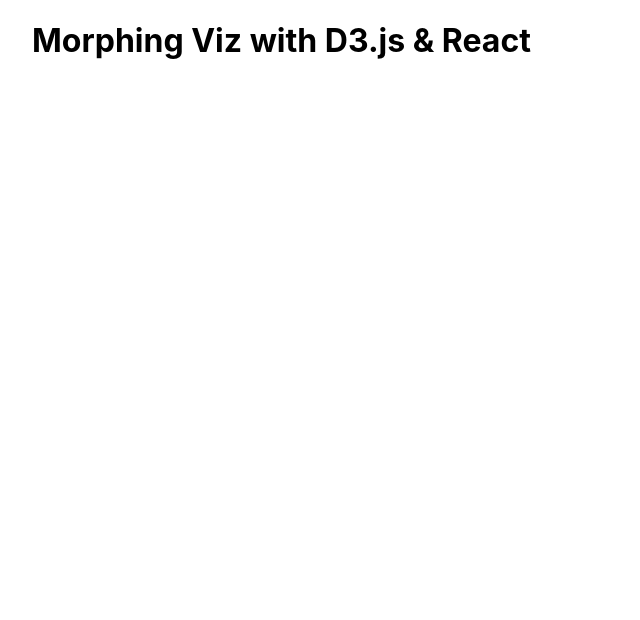
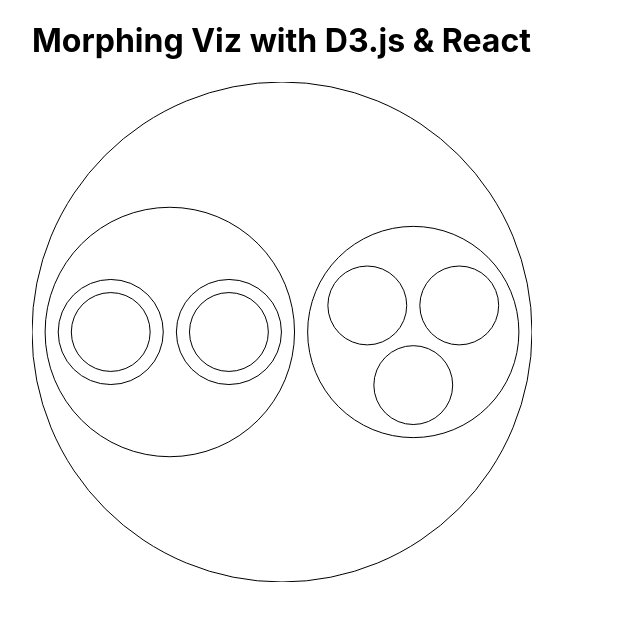
Before and after one commit to rollacaster/Morphing-Visualizations-in-React-D3.js, a React (Create React App) app: page / in a window 1280 px wide. Shown: the top 620 px of the page, without its empty margins (0-640 px from the left). Built offline with nearby package versions, Linux system fonts and the light colour scheme.

Commit message:
Create a Pack Visualization
Learn about the pack visualization API and create your own.

🎥 Next video: https://youtu.be/G2WY7u7LljI

```diff
--- a/src/App.js
+++ b/src/App.js
@@ -1,5 +1,6 @@
 import React from 'react'
 import './App.css'
+import { pack, hierarchy } from 'd3-hierarchy'
 
 const data = {
   name: 'Animals',
@@ -18,10 +19,28 @@
   ]
 }
 
+const animalsHierarchy = () => hierarchy(data).sum(() => 1)
+const createPack = pack()
+  .size([500, 500])
+  .padding(20)
+const animalsPack = createPack(animalsHierarchy()).descendants()
+
 function App() {
   return (
     <div style={{ paddingLeft: '2rem' }}>
       <h1>Morphing Viz with D3.js & React</h1>
+      <svg width="500" height="500">
+        {animalsPack.map(({ x, y, r, data: { name } }) => (
+          <circle
+            key={name}
+            cx={x}
+            cy={y}
+            r={r}
+            fill="transparent"
+            stroke="black"
+          />
+        ))}
+      </svg>
     </div>
   )
 }
```
